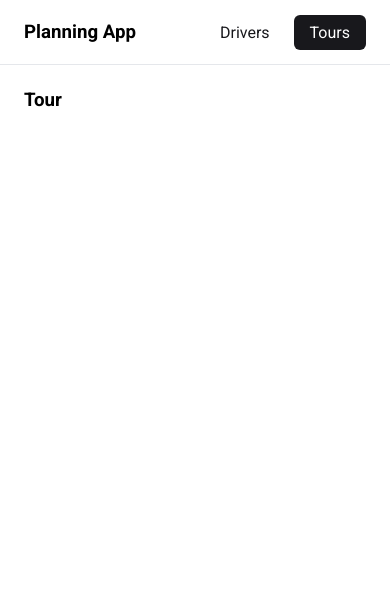
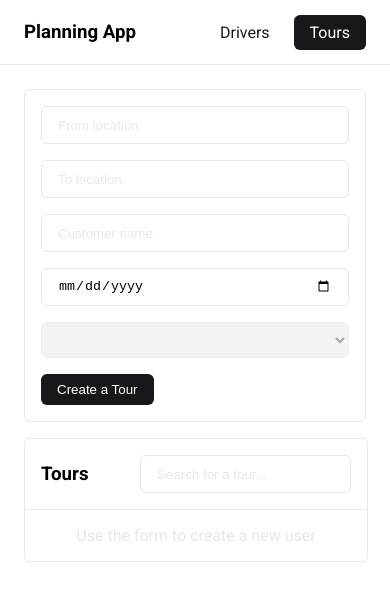
Before and after one commit to shutsugan/planning-app, a Vue app: page /tour in a window 390 px wide. Shown: the top 600 px of the page. Built offline with nearby package versions, Linux system fonts and the light colour scheme.

Commit message:
feat(tour): Add the tour feature

```diff
--- a/src/components/List.vue
+++ b/src/components/List.vue
@@ -14,9 +14,10 @@ const listLength = computed(() => props.list.length);
   <ul v-if="listLength" class="list">
     <li v-for="item in list" :key="item.id"><slot :item="item" /></li>
   </ul>
+  <div v-else class="list-empty">Use the form to create a new user</div>
 </template>
 
-<style scoped>
+<style>
 .list {
   display: flex;
   flex-direction: column;
@@ -24,4 +25,73 @@ const listLength = computed(() => props.list.length);
   border-radius: var(--border-radius);
   padding: 0;
 }
+
+.list-empty {
+  display: flex;
+  align-content: center;
+  justify-content: center;
+  color: var(--border-color);
+}
+
+li {
+  border-bottom: solid 1px var(--border-color);
+}
+
+li:last-of-type {
+  border-bottom: none;
+}
+
+.item {
+  display: flex;
+  align-items: center;
+  justify-content: space-between;
+  padding: 8px 16px;
+}
+
+.item-wrapper,
+.item-buttons {
+  display: flex;
+  align-items: center;
+}
+
+.item-avatar {
+  display: flex;
+  align-items: center;
+  justify-content: center;
+  min-width: 30px;
+  height: 30px;
+  border-radius: 30px;
+  background: var(--border-color);
+  margin-right: 16px;
+  font-size: 12px;
+  font-weight: 600;
+  text-transform: uppercase;
+}
+
+.item-info {
+  font-size: 14px;
+}
+
+.item-bold {
+  font-size: 16px;
+  font-weight: 500;
+}
+
+.item-text {
+  color: var(--text-color);
+}
+
+.item-date {
+  font-size: 12px;
+  color: var(--text-color);
+}
+
+@media (max-width: 760px) {
+  .item {
+    display: flex;
+    flex-direction: column;
+    align-items: flex-start;
+    gap: 16px;
+  }
+}
 </style>
--- /dev/null
+++ b/src/components/TourItem.vue
@@ -0,0 +1,58 @@
+<script setup lang="ts">
+import { computed } from "vue";
+import { useDriverStore } from "../stores/driver";
+import { useTourStore } from "../stores/tour";
+import type { Tour } from "../types";
+
+type ListProps = {
+  item: Tour;
+};
+
+const store = useTourStore();
+const driverStore = useDriverStore();
+
+const { item } = defineProps<ListProps>();
+
+const currentTour = computed(() => store.tourToUpdateId === item.id);
+
+const formtedDate = computed(() =>
+  item.shipmentDate.split("-").reverse().join(".")
+);
+
+const removeTour = (tourId: number) => store.removeTour(tourId);
+
+const updateTour = (tourId: number) => {
+  !currentTour.value
+    ? store.setTourToUpdate(tourId)
+    : store.cancelTourToUpdate();
+};
+</script>
+
+<template>
+  <div class="item">
+    <div class="item-wrapper">
+      <div class="item-avatar">{{ item.customerName.slice(0, 2) }}</div>
+      <div class="item-info col">
+        <span class="item-bold"
+          >{{ item.customerName }}
+          <span class="item-date">{{ formtedDate }}</span></span
+        >
+        <span class="item-text"
+          >{{ item.fromLocation }} >>>> {{ item.toLocation }}</span
+        >
+        <span class="item-text">{{
+          driverStore.getDriverById(item.assignedDriver)?.name
+        }}</span>
+      </div>
+    </div>
+
+    <div class="item-buttons">
+      <button class="btn secondary-btn gap-r" @click="updateTour(item.id)">
+        {{ !currentTour ? "Update" : "Cancel" }}
+      </button>
+      <button class="btn primary-btn" @click="removeTour(item.id)">
+        Remove
+      </button>
+    </div>
+  </div>
+</template>
--- /dev/null
+++ b/src/stores/tour.ts
@@ -0,0 +1,44 @@
+import { ref } from "vue";
+import { defineStore } from "pinia";
+
+import type { Tour } from "../types";
+
+export const useTourStore = defineStore("tour", () => {
+  const tours = ref<Tour[]>([]);
+  const tourToUpdateId = ref<number | null>(null);
+
+  const setTourToUpdate = (id: number) => {
+    tourToUpdateId.value = id;
+  };
+
+  const cancelTourToUpdate = () => {
+    tourToUpdateId.value = null;
+  };
+
+  const addTour = (tour: Tour) => {
+    tours.value = [...tours.value, tour];
+  };
+
+  const updateTour = (tour: Tour) => {
+    tours.value = tours.value.map((currentTour) => {
+      if (currentTour.id !== tour.id) return currentTour;
+      else return tour;
+    });
+
+    cancelTourToUpdate();
+  };
+
+  const removeTour = (tourId: number) => {
+    tours.value = tours.value.filter(({ id }) => tourId !== id);
+  };
+
+  return {
+    tours,
+    tourToUpdateId,
+    addTour,
+    updateTour,
+    removeTour,
+    setTourToUpdate,
+    cancelTourToUpdate,
+  };
+});
--- a/src/views/Tour.vue
+++ b/src/views/Tour.vue
@@ -1,12 +1,216 @@
-<script setup lang="ts"></script>
+<script setup lang="ts">
+import { computed, ref, watch } from "vue";
+
+import List from "../components/List.vue";
+import TourItem from "../components/TourItem.vue";
+import { useTourStore } from "../stores/tour";
+import { useDriverStore } from "../stores/driver";
+
+import { generateId } from "../utils";
+import type { Tour } from "../types";
+
+const store = useTourStore();
+const driverStore = useDriverStore();
+
+const search = ref("");
+const locationFromRef = ref();
+
+const getFilteredTours = computed(() =>
+  store.tours.filter((tour) => tour.customerName.includes(search.value))
+);
+
+const tourToUpdate = computed(() =>
+  store.tours.find((tour) => tour.id === store.tourToUpdateId)
+);
+
+const getDriverByLocation = computed(() =>
+  driverStore.drivers.filter(
+    ({ location }) => location === locationFromRef.value
+  )
+);
+
+watch(tourToUpdate, () => {
+  locationFromRef.value = tourToUpdate.value?.fromLocation;
+});
+
+const AddTour = ({ target }: SubmitEvent) => {
+  const form = target as HTMLFormElement;
+  const formData = new FormData(form);
+
+  const customerName = formData.get("customerName")?.toString();
+  const fromLocation = formData.get("fromLocation")?.toString();
+  const toLocation = formData.get("toLocation")?.toString();
+  const shipmentDate = formData.get("shipmentDate")?.toString();
+  const assignedDriver = +formData.get("assignedDriver")!;
+
+  if (
+    !customerName ||
+    !fromLocation ||
+    !toLocation ||
+    !shipmentDate ||
+    !assignedDriver
+  ) {
+    return;
+  }
+
+  if (tourToUpdate.value) {
+    const updatedTourData: Tour = {
+      id: tourToUpdate.value.id,
+      customerName,
+      fromLocation,
+      toLocation,
+      shipmentDate,
+      assignedDriver,
+    };
+    store.updateTour(updatedTourData);
+  } else {
+    const tourData: Tour = {
+      id: generateId(),
+      customerName,
+      fromLocation,
+      toLocation,
+      shipmentDate,
+      assignedDriver,
+    };
+
+    store.addTour(tourData);
+    form.reset();
+    locationFromRef.value = "";
+  }
+};
+
+const cancelTourUpdate = () => {
+  store.cancelTourToUpdate();
+};
+</script>
 
 <template>
   <div class="tour">
-    <h3>Tour</h3>
+    <div class="tour-list col border-section">
+      <div class="tour-list-head pad">
+        <h3>Tours</h3>
+        <input
+          class="tour-list-input"
+          v-model="search"
+          placeholder="Search for a tour..."
+        />
+      </div>
+      <div class="pad">
+        <List :list="getFilteredTours">
+          <template v-slot="{ item }">
+            <TourItem :item="item" />
+          </template>
+        </List>
+      </div>
+    </div>
+    <form class="tour-create col pad border-section" @submit.prevent="AddTour">
+      <input
+        name="fromLocation"
+        placeholder="From location"
+        pattern="[a-zA-Z]*"
+        required
+        title="Location should not have numbers"
+        v-model="locationFromRef"
+      />
+      <input
+        name="toLocation"
+        placeholder="To location"
+        pattern="[a-zA-Z]*"
+        required
+        title="Location should not have numbers"
+        :value="tourToUpdate?.toLocation"
+      />
+      <input
+        name="customerName"
+        placeholder="Customer name"
+        required
+        autofocus
+        :value="tourToUpdate?.customerName"
+      />
+      <input
+        name="shipmentDate"
+        type="date"
+        placeholder="Shipment date"
+        required
+        :value="tourToUpdate?.shipmentDate"
+      />
+      <select
+        name="assignedDriver"
+        :selected="tourToUpdate?.assignedDriver"
+        required
+        :disabled="!locationFromRef"
+      >
+        <option
+          v-for="driver in getDriverByLocation"
+          :key="driver.id"
+          :value="driver.id"
+        >
+          {{ driver.name }}
+        </option>
+      </select>
+
+      <div>
+        <button class="btn primary-btn gap-r" type="submit">
+          {{ !tourToUpdate ? "Create a Tour" : "Update a Tour" }}
+        </button>
+        <button
+          v-if="tourToUpdate"
+          class="btn seconday-btn"
+          @click="cancelTourUpdate"
+        >
+          Cancel
+        </button>
+      </div>
+    </form>
   </div>
 </template>
 
 <style scoped>
 .tour {
+  display: flex;
+  flex-wrap: nowrap;
+  align-items: flex-start;
+  gap: 16px;
+}
+
+.tour-list {
+  flex: 3 1 auto;
+}
+
+.tour-list-head {
+  display: flex;
+  align-items: center;
+  justify-content: space-between;
+  border-bottom: solid 1px var(--border-color);
+}
+
+.tour-list-input {
+  margin: 0;
+}
+
+h3 {
+  margin: 0;
+}
+
+.tour-create {
+  flex: 1 1 auto;
+}
+
+@media (max-width: 760px) {
+  .tour {
+    display: flex;
+    flex-direction: column;
+    gap: 16px;
+  }
+
+  .tour-list {
+    order: 1;
+    width: 100%;
+  }
+
+  .tour-create {
+    width: 100%;
+    box-sizing: border-box;
+  }
 }
 </style>
```
